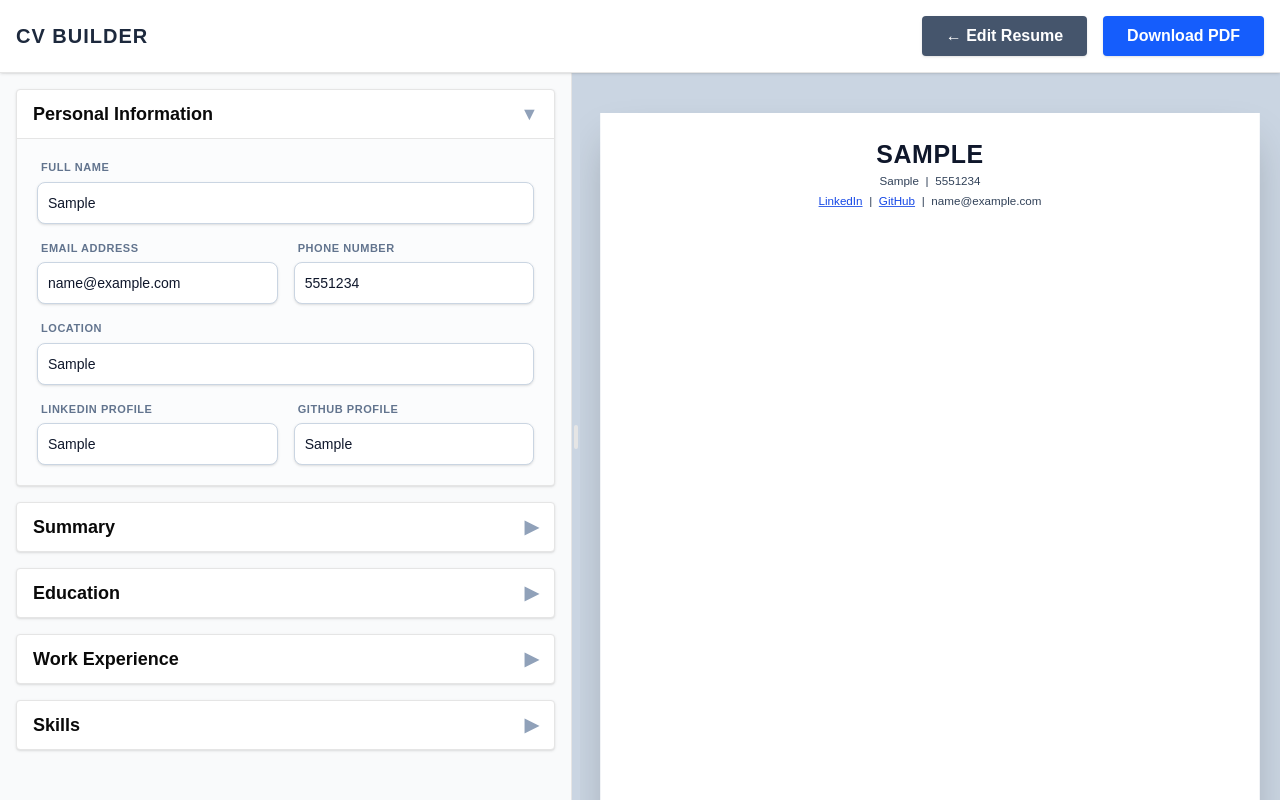
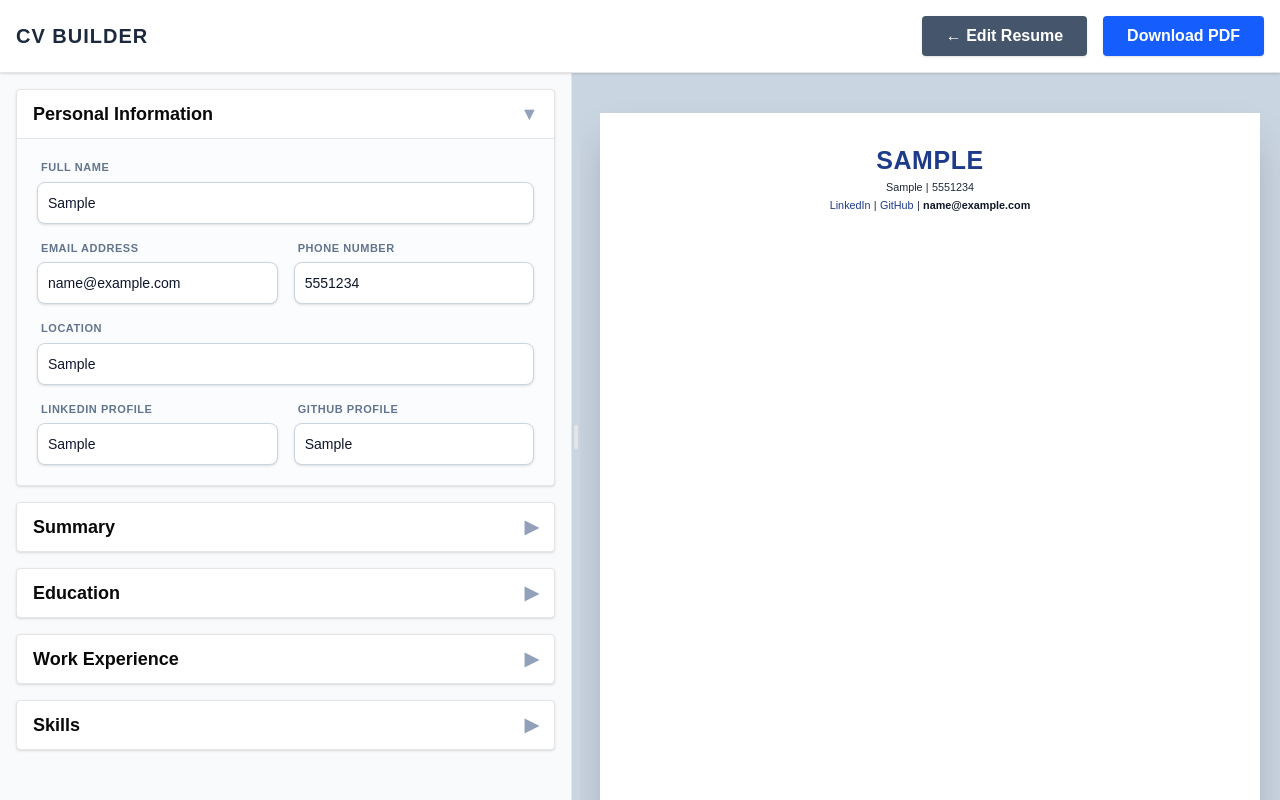
Before and after one commit to fetehadin/CV-Formatter, a React (Vite) app in the folder cv-builder/: page / in a window 1280 px wide. Both pictures are taken after typing "Sample", "name@example.com", "5551234", "Sample", "Sample", "Sample" into the empty fields and a click on the button "Save & Preview". Built offline with nearby package versions, Linux system fonts and the light colour scheme.

Commit message:
fix: resolve PDF scaling bug and overhaul preview to classic ATS-friendly engineering layout

```diff
--- a/cv-builder/src/App.css
+++ b/cv-builder/src/App.css
@@ -7,6 +7,7 @@
     margin: 0;
     size: A4 portrait;
   }
+
 
   body {
     background-color: white !important;
@@ -29,7 +30,10 @@
     padding: 0 !important;
     margin: 0 !important;
   }
-
+  .origin-top {
+      transform: none !important;
+      margin-bottom: 0 !important;
+    }
   /* Removes the shadow from the paper in the PDF */
   .print-no-shadow {
     box-shadow: none !important;
--- a/cv-builder/src/components/ResumePreview.jsx
+++ b/cv-builder/src/components/ResumePreview.jsx
@@ -1,68 +1,69 @@
+import React from 'react';
+
 export function ResumePreview({ data }) {
-
-    // Safety checks: only render sections if the user actually typed something in the first array item
     const hasEducation = data.education && data.education.some(edu => edu.schoolname || edu.program);
     const hasExperience = data.experience && data.experience.some(exp => exp.company || exp.profession);
 
     return (
-        <div className="w-full h-full p-8 flex flex-col items-center text-center">
+        // Forces Arial/Helvetica, tightens the text, and sets exact padding for A4
+        <div className="w-full h-full pt-10 px-12 pb-10 flex flex-col text-left font-[Arial,Helvetica,sans-serif] bg-white text-gray-900">
 
-            {/* Tier 1: Full Name */}
-            <h1 className="text-3xl font-bold tracking-wide text-slate-900 uppercase">
-                {data.fullname || "Full Name"}
-            </h1>
+            {/* Header: Centered, Bold Blue Name, Standard Contact Info */}
+            <div className="flex flex-col items-center text-center w-full mb-4">
+                <h1 className="text-3xl font-bold text-[#1E3A8A] uppercase tracking-wide mb-1">
+                    {data.fullname || "FULL NAME"}
+                </h1>
 
-            {/* Tier 2: Location & Phone */}
-            <div className="text-sm text-slate-700 mt-1 space-x-2">
-                {data.country && <span>{data.country}</span>}
-                {data.country && data.phone && <span>|</span>}
-                {data.phone && <span>{data.phone}</span>}
+                <div className="text-[13px] text-gray-800">
+                    {data.country && <span>{data.country}</span>}
+                    {data.country && data.phone && <span className="mx-1">|</span>}
+                    {data.phone && <span>{data.phone}</span>}
+                </div>
+
+                <div className="text-[13px] text-gray-800 mt-0.5">
+                    {data.linkedin && <a href={data.linkedin} className="text-[#1E3A8A]">LinkedIn</a>}
+                    {data.linkedin && data.github && <span className="mx-1 text-gray-800">|</span>}
+                    {data.github && <a href={data.github} className="text-[#1E3A8A]">GitHub</a>}
+                    {(data.linkedin || data.github) && data.email && <span className="mx-1 text-gray-800">|</span>}
+                    {data.email && <span className="font-bold text-gray-900">{data.email}</span>}
+                </div>
             </div>
 
-            {/* Tier 3: Links & Email */}
-            <div className="text-sm text-slate-700 mt-1 space-x-2">
-                {data.linkedin && <a href={data.linkedin} className="text-blue-700 underline">LinkedIn</a>}
-                {data.linkedin && data.github && <span>|</span>}
-                {data.github && <a href={data.github} className="text-blue-700 underline">GitHub</a>}
-                {(data.linkedin || data.github) && data.email && <span>|</span>}
-                {data.email && <span>{data.email}</span>}
-            </div>
-
-            {/* Tier 4: Summary */}
+            {/* SUMMARY */}
             {data.summary && (
-                <div className="w-full mt-8 text-left">
-                    <h2 className="text-[1rem] font-bold tracking-wide text-blue-900 uppercase mb-2">SUMMARY</h2>
-                    <p className="text-sm text-slate-800 mt-2 leading-relaxed text-justify">
-                        {data.summary}
-                    </p>
+                <div className="w-full mb-3">
+                    <h2 className="text-[14px] font-bold text-[#1E3A8A] uppercase mb-1">SUMMARY</h2>
+                    <div className="text-[13px] leading-snug flex items-start">
+                        <span className="mr-2 text-[10px] mt-[3px]">●</span>
+                        <p className="text-justify">{data.summary}</p>
+                    </div>
                 </div>
             )}
 
-            {/* Tier 5: Education ARRAY */}
+            {/* EDUCATION */}
             {hasEducation && (
-                <div className="w-full mt-6 text-left">
-                    <h2 className="text-[1rem] font-bold tracking-wide text-blue-900 uppercase mb-2">
-                        EDUCATION
-                    </h2>
-                    <div className="flex flex-col gap-4">
+                <div className="w-full mb-3">
+                    <h2 className="text-[14px] font-bold text-[#1E3A8A] uppercase mb-1">EDUCATION</h2>
+                    <div className="flex flex-col gap-2">
                         {data.education.map((edu, index) => (
                             (edu.schoolname || edu.program) && (
                                 <div key={edu.id || index}>
-                                    <div className="flex justify-between text-slate-900 font-bold italic text-[0.95rem]">
+                                    <div className="flex justify-between font-bold text-[13px]">
                                         <span>{edu.schoolname}</span>
-                                        <span>
-                                            {edu.eduStartMonth} {edu.eduStartYear} {(edu.eduStartMonth || edu.eduStartYear) && (edu.eduEndMonth || edu.eduEndYear) ? "  –  " : ""} {edu.eduEndMonth} {edu.eduEndYear}
+                                        <span className="italic">
+                                            {edu.eduStartYear} {(edu.eduStartYear && edu.eduEndYear) ? "–" : ""} {edu.eduEndYear}
                                         </span>
                                     </div>
-                                    <div className="italic text-slate-900 text-[0.95rem]">
+                                    <div className="italic text-[13px] mb-0.5">
                                         {edu.program}
                                     </div>
                                     {edu.eduDescription && (
-                                        <ul className="text-[0.9rem] text-slate-800 mt-1 flex flex-col gap-1">
+                                        <ul className="text-[13px] leading-snug flex flex-col">
                                             {edu.eduDescription.split('\n').filter(line => line.trim() !== '').map((line, i) => (
                                                 <li key={i} className="flex items-start">
-                                                    <span className="mr-2">★</span>
-                                                    <span>{line}</span>
+                                                    <span className="mr-1.5">-</span>
+                                                    {/* Automatically removes any dash or bullet the user typed so it doesn't double up */}
+                                                    <span>{line.replace(/^[-*•]\s*/, '')}</span>
                                                 </li>
                                             ))}
                                         </ul>
@@ -74,31 +75,29 @@ export function ResumePreview({ data }) {
                 </div>
             )}
 
-            {/* Tier 6: WORK EXPERIENCE ARRAY */}
+            {/* WORK EXPERIENCE */}
             {hasExperience && (
-                <div className="w-full mt-6 text-left">
-                    <h2 className="text-[1rem] font-bold tracking-wide text-blue-900 uppercase mb-2">
-                        WORK EXPERIENCE
-                    </h2>
-                    <div className="flex flex-col gap-4">
+                <div className="w-full mb-3">
+                    <h2 className="text-[14px] font-bold text-[#1E3A8A] uppercase mb-1">WORK EXPERIENCE</h2>
+                    <div className="flex flex-col gap-3">
                         {data.experience.map((exp, index) => (
                             (exp.company || exp.profession) && (
                                 <div key={exp.id || index}>
-                                    <div className="flex justify-between text-slate-900 font-bold italic text-[0.95rem]">
+                                    <div className="flex justify-between font-bold text-[13px]">
                                         <span>{exp.company}</span>
-                                        <span>
-                                            {exp.workStartMonth} {exp.workStartYear} {(exp.workStartMonth || exp.workStartYear) && (exp.workEndMonth || exp.workEndYear) ? "  –  " : ""} {exp.workEndMonth} {exp.workEndYear}
+                                        <span className="italic">
+                                            {exp.workStartMonth} {exp.workStartYear} {(exp.workStartMonth || exp.workStartYear) && (exp.workEndMonth || exp.workEndYear) ? " – " : ""} {exp.workEndMonth} {exp.workEndYear}
                                         </span>
                                     </div>
-                                    <div className="italic text-slate-900 text-[0.95rem]">
+                                    <div className="italic text-[13px] mb-0.5">
                                         {exp.profession}
                                     </div>
                                     {exp.experienceDescription && (
-                                        <ul className="text-[0.9rem] text-slate-800 mt-1 flex flex-col gap-1">
+                                        <ul className="text-[13px] leading-snug flex flex-col">
                                             {exp.experienceDescription.split('\n').filter(line => line.trim() !== '').map((line, i) => (
                                                 <li key={i} className="flex items-start">
-                                                    <span className="mr-2">★</span>
-                                                    <span>{line}</span>
+                                                    <span className="mr-2 text-[10px] mt-[3px]">●</span>
+                                                    <span>{line.replace(/^[-*•]\s*/, '')}</span>
                                                 </li>
                                             ))}
                                         </ul>
@@ -110,21 +109,19 @@ export function ResumePreview({ data }) {
                 </div>
             )}
 
-            {/* Tier 7: Skills */}
+            {/* SKILLS - Flattened and professionalized to match the target layout */}
             {data.skills && (
-                <div className="w-full mt-6 text-left">
-                    <h2 className="text-[1rem] font-bold tracking-wide text-blue-900 uppercase mb-3">
-                        SKILLS
-                    </h2>
-                    <div className="flex flex-wrap gap-2">
+                <div className="w-full text-left">
+                    <h2 className="text-[14px] font-bold text-[#1E3A8A] uppercase mb-2">SKILLS</h2>
+                    <div className="flex flex-wrap gap-1.5">
                         {data.skills
-                            .split(/[,\n]+/) // Chops the string by commas OR new lines
-                            .map((skill) => skill.trim()) // Cleans up accidental extra spaces
-                            .filter((skill) => skill !== "") // Ignores empty blank chops
+                            .split(/[,\n]+/)
+                            .map((skill) => skill.trim())
+                            .filter((skill) => skill !== "")
                             .map((skill, index) => (
                                 <span
                                     key={index}
-                                    className="bg-slate-100 text-slate-700 border border-slate-200 px-3 py-1 text-[0.85rem] font-semibold rounded-md shadow-sm print:shadow-none"
+                                    className="bg-gray-100 text-gray-800 border border-gray-300 px-2 py-0.5 text-[12px] font-bold rounded-sm print:border-gray-400"
                                 >
                                     {skill}
                                 </span>
@@ -132,7 +129,6 @@ export function ResumePreview({ data }) {
                     </div>
                 </div>
             )}
-
         </div>
     );
 }
```
